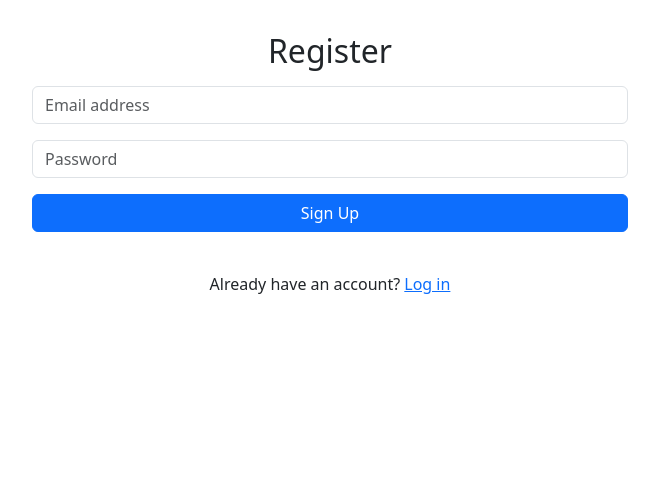
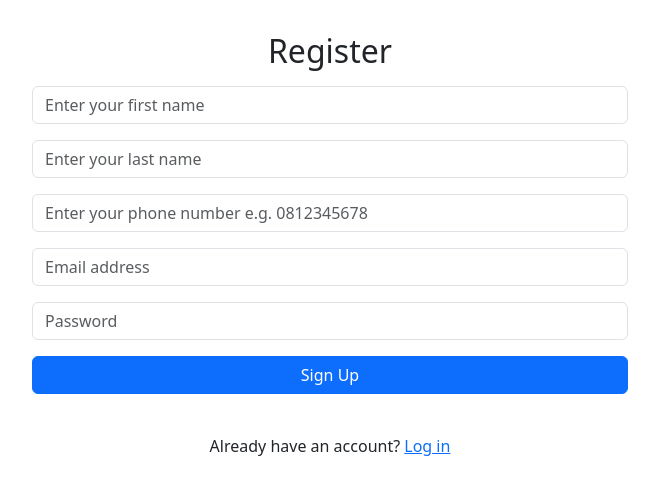
Before and after one commit to PowderPePang/CPE334_FinalProject_StudentPlanner, a React (Vite) app: page /register in a window 1280 px wide. Shown: the top 494 px of the page, without its empty margins (310-969 px from the left). Built offline with nearby package versions, Linux system fonts and the light colour scheme; no server answers.

Commit message:
add entering user info in register page

```diff
--- a/package.json
+++ b/package.json
@@ -11,7 +11,7 @@
   },
   "dependencies": {
     "bootstrap": "^5.3.8",
-    "firebase": "^12.4.0",
+    "firebase": "^12.5.0",
     "lucide-react": "^0.548.0",
     "react": "^19.1.1",
     "react-bootstrap": "^2.10.10",
--- a/src/components/Register.jsx
+++ b/src/components/Register.jsx
@@ -2,8 +2,13 @@ import React, { useState } from "react";
 import { Link, useNavigate } from "react-router-dom";
 import { Form, Alert, Button } from "react-bootstrap";
 import { useUserAuth } from "../context/UserAuthContext";
+import { collection, addDoc } from "firebase/firestore";
+import { db } from "../firebase";
 
 function Register() {
+    const [firstName, setFirstName] = useState("");
+    const [lastName, setLastName] = useState("");
+    const [phone, setPhone] = useState("");
     const [email, setEmail] = useState("");
     const [password, setPassword] = useState("");
     const [error, setError] = useState("");
@@ -15,7 +20,19 @@ function Register() {
         e.preventDefault();
         setError("");
         try {
-            await signUp(email, password);
+            // First, create the user account with Firebase Auth
+            const userCredential = await signUp(email, password);
+
+            // Then, add user info to Firestore
+            await addDoc(collection(db, "users"), {
+                uid: userCredential.user.uid, // Store the user's UID
+                firstName,
+                lastName,
+                phone,
+                email,
+                createdAt: new Date(),
+            });
+
             navigate("/");
         } catch (err) {
             setError(err.message);
@@ -30,11 +47,51 @@ function Register() {
                     <h2 className="mb-3">Register</h2>
                     {error && <Alert variant="danger">{error}</Alert>}
                     <Form onSubmit={handleSubmit}>
+                        <Form.Group
+                            className="mb-3"
+                            controlId="formBasicFirstName"
+                        >
+                            <Form.Control
+                                type="text"
+                                placeholder="Enter your first name"
+                                onChange={(e) => setFirstName(e.target.value)}
+                                pattern="[a-zA-Z]{3,20}"
+                                title="3 to 20 letters"
+                                required
+                            />
+                        </Form.Group>
+
+                        <Form.Group
+                            className="mb-3"
+                            controlId="formBasicLastName"
+                        >
+                            <Form.Control
+                                type="text"
+                                placeholder="Enter your last name"
+                                onChange={(e) => setLastName(e.target.value)}
+                                pattern="[a-zA-Z]{3,20}"
+                                title="3 to 20 letters"
+                                required
+                            />
+                        </Form.Group>
+
+                        <Form.Group className="mb-3" controlId="formBasicPhone">
+                            <Form.Control
+                                type="text"
+                                placeholder="Enter your phone number e.g. 0812345678"
+                                onChange={(e) => setPhone(e.target.value)}
+                                pattern="[0-9]{10}"
+                                title="standard 10-digit number"
+                                required
+                            />
+                        </Form.Group>
+
                         <Form.Group className="mb-3" controlId="formBasicEmail">
                             <Form.Control
                                 type="email"
                                 placeholder="Email address"
                                 onChange={(e) => setEmail(e.target.value)}
+                                required
                             />
                         </Form.Group>
 
@@ -46,6 +103,7 @@ function Register() {
                                 type="password"
                                 placeholder="Password"
                                 onChange={(e) => setPassword(e.target.value)}
+                                required
                             />
                         </Form.Group>
 
```
Also changed, not shown: 1 other file (tests, documents, lock files or other folders).
